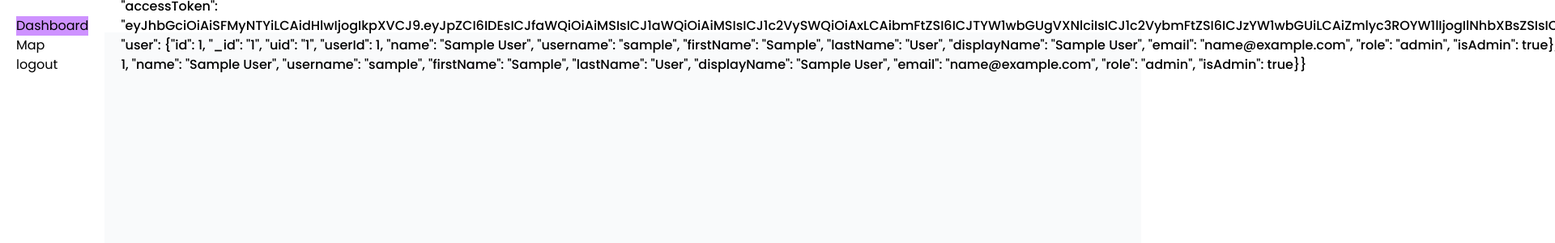
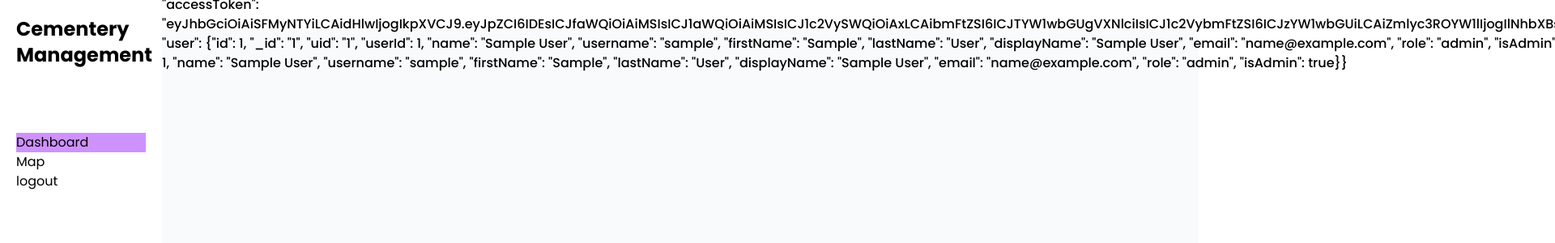
Before and after one commit to JamesPatrick30/electorn-cementery-management, a Vue app: page /home in a window 1280 px wide. Shown: the top 300 px of the page at 81% size, 1920 px wide, since content can reach past the window. Built offline with nearby package versions, Linux system fonts and the light colour scheme; sample sign-in values are in the browser's storage.

Commit message:
edit the css of the home

```diff
--- a/src/views/app/Home.vue
+++ b/src/views/app/Home.vue
@@ -4,6 +4,7 @@
 
         <div class=" flex w-full h-full">
             <nav class=" bg-white h-full w-50 shadow-md p-5">
+                <p class=" mb-20 font-bold text-2xl">Cementery <br>Management</p>
                 <ul>
                     <li :class="navInput == 'dashboard' ? 'active' : ''" @click="handleNav('dashboard')">Dashboard</li>
                     <li :class="navInput == 'map' ? 'active' : ''" @click="handleNav('map')">Map</li>
@@ -12,7 +13,7 @@
 
             </nav>
             <div class=" bg-gray-50 h-full w-full">
-                <header class="w-full h-9 bg-white text-left flex items-center p-5">
+                <header class="w-full h-9 bg-white text-left flex items-center">
                     <p class=" font-medium">Welcome, {{ user }}</p>
                 </header>
                 <RouterView />
```
